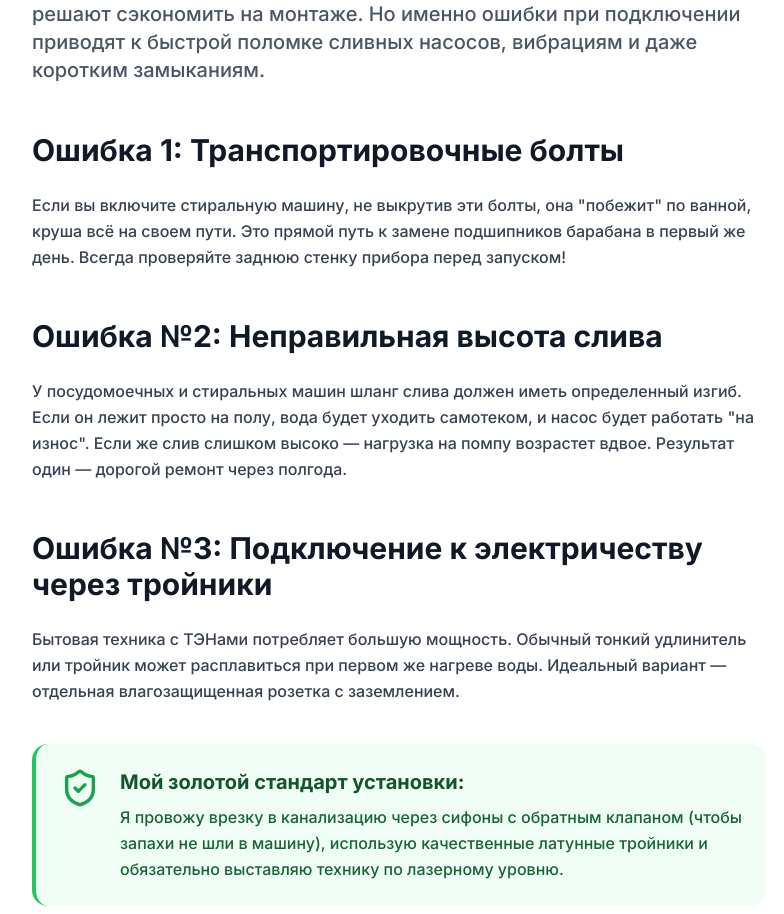
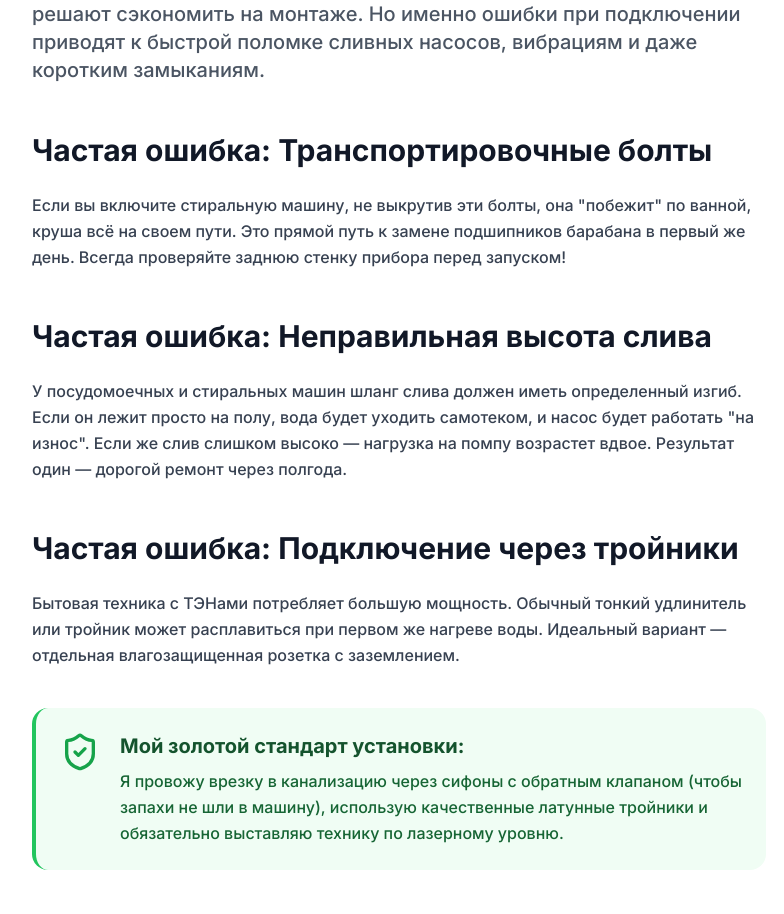
Before and after one commit to amanas1/mana-santehnika, a React (Vite) app: page /blog/appliances-install in a window 1280 px wide. Shown: the part 800-1714 px from the top of the page, without its empty margins (241-1025 px from the left). Built offline with nearby package versions, Linux system fonts and the light colour scheme; the HTML template or start-up script is replaced by a standard one.

Commit message:
Fix: replaced numbered headings in blog with neutral professional phrases

```diff
--- a/src/pages/BlogPostAppliances.tsx
+++ b/src/pages/BlogPostAppliances.tsx
@@ -50,17 +50,17 @@ const BlogPostAppliances = () => {
                 Купив новую стиральную или посудомоечную машину, владельцы часто решают сэкономить на монтаже. Но именно ошибки при подключении приводят к быстрой поломке сливных насосов, вибрациям и даже коротким замыканиям.
               </p>
 
-              <h2 className="text-3xl font-bold text-gray-900 mt-12 mb-6">Ошибка 1: Транспортировочные болты</h2>
+              <h2 className="text-3xl font-bold text-gray-900 mt-12 mb-6">Частая ошибка: Транспортировочные болты</h2>
               <p>
                 Если вы включите стиральную машину, не выкрутив эти болты, она "побежит" по ванной, круша всё на своем пути. Это прямой путь к замене подшипников барабана в первый же день. Всегда проверяйте заднюю стенку прибора перед запуском!
               </p>
 
-              <h2 className="text-3xl font-bold text-gray-900 mt-12 mb-6">Ошибка №2: Неправильная высота слива</h2>
+              <h2 className="text-3xl font-bold text-gray-900 mt-12 mb-6">Частая ошибка: Неправильная высота слива</h2>
               <p>
                 У посудомоечных и стиральных машин шланг слива должен иметь определенный изгиб. Если он лежит просто на полу, вода будет уходить самотеком, и насос будет работать "на износ". Если же слив слишком высоко — нагрузка на помпу возрастет вдвое. Результат один — дорогой ремонт через полгода.
               </p>
 
-              <h2 className="text-3xl font-bold text-gray-900 mt-12 mb-6">Ошибка №3: Подключение к электричеству через тройники</h2>
+              <h2 className="text-3xl font-bold text-gray-900 mt-12 mb-6">Частая ошибка: Подключение через тройники</h2>
               <p>
                 Бытовая техника с ТЭНами потребляет большую мощность. Обычный тонкий удлинитель или тройник может расплавиться при первом же нагреве воды. Идеальный вариант — отдельная влагозащищенная розетка с заземлением.
               </p>
--- a/src/pages/BlogPostHeating.tsx
+++ b/src/pages/BlogPostHeating.tsx
@@ -50,12 +50,12 @@ const BlogPostHeating = () => {
                 Отопительный сезон — самое напряженное время. Батарея может греть наполовину, шуметь или начать подтекать в самый неподходящий момент. Поймем причины проблем и способы их решения.
               </p>
 
-              <h2 className="text-3xl font-bold text-gray-900 mt-12 mb-6">Проблема 1: Воздушная пробка</h2>
+              <h2 className="text-3xl font-bold text-gray-900 mt-12 mb-6">Частая причина: Воздушная пробка</h2>
               <p>
                 Самая частая причина, по которой часть радиатора остается холодной. В системе скапливается воздух, который блокирует ток воды. Решение: использование крана Маевского. Слегка открутите его специальным ключом или отверткой до появления характерного шипения. Как только пойдет вода без пузырьков — закрутите обратно.
               </p>
 
-              <h2 className="text-3xl font-bold text-gray-900 mt-12 mb-6">Проблема №2: Засорение радиатора</h2>
+              <h2 className="text-3xl font-bold text-gray-900 mt-12 mb-6">Частая причина: Засорение радиатора</h2>
               <p>
                 Со временем на дне батарей оседает шлам, ржавчина и песок. Если верх батареи горячий, а низ ледяной — необходима промывка. В условиях квартиры это сложный процесс, требующий демонтажа отопительного прибора. Самостоятельно это делать крайне опасно!
               </p>
```
